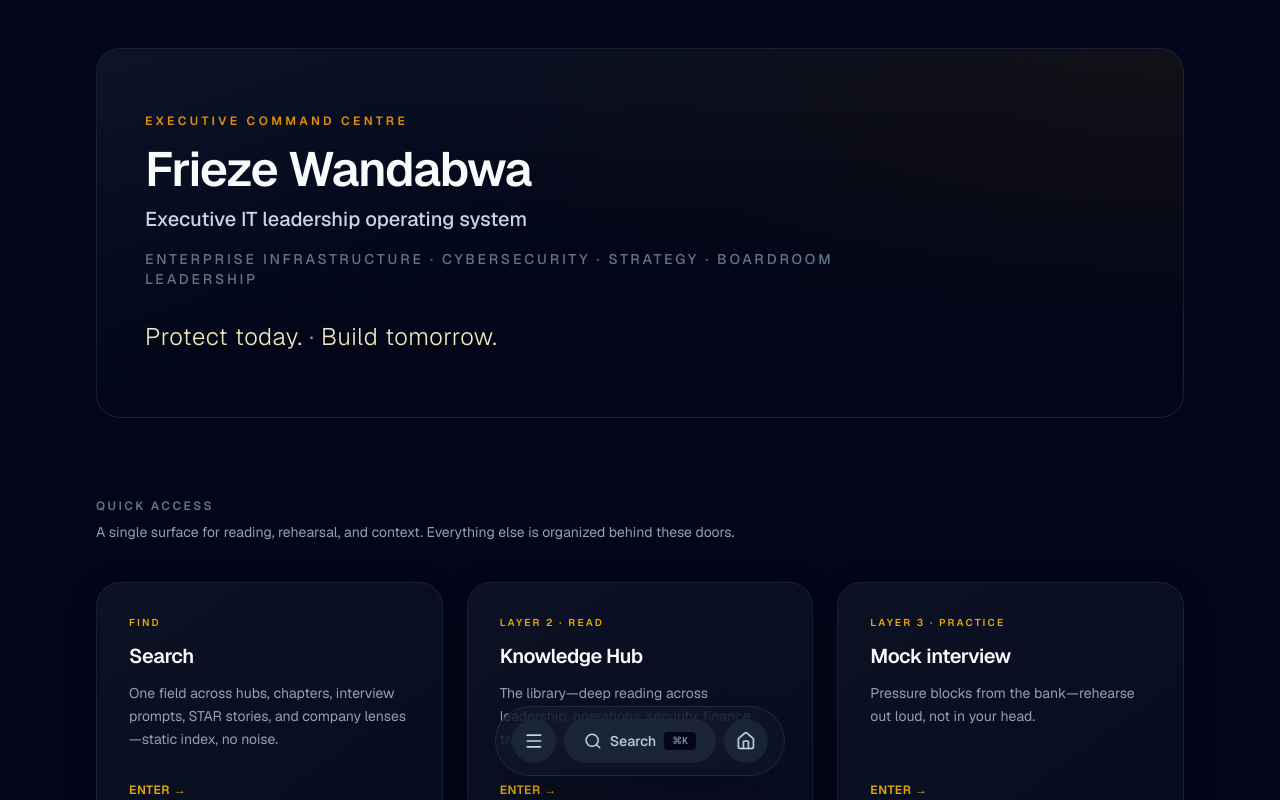
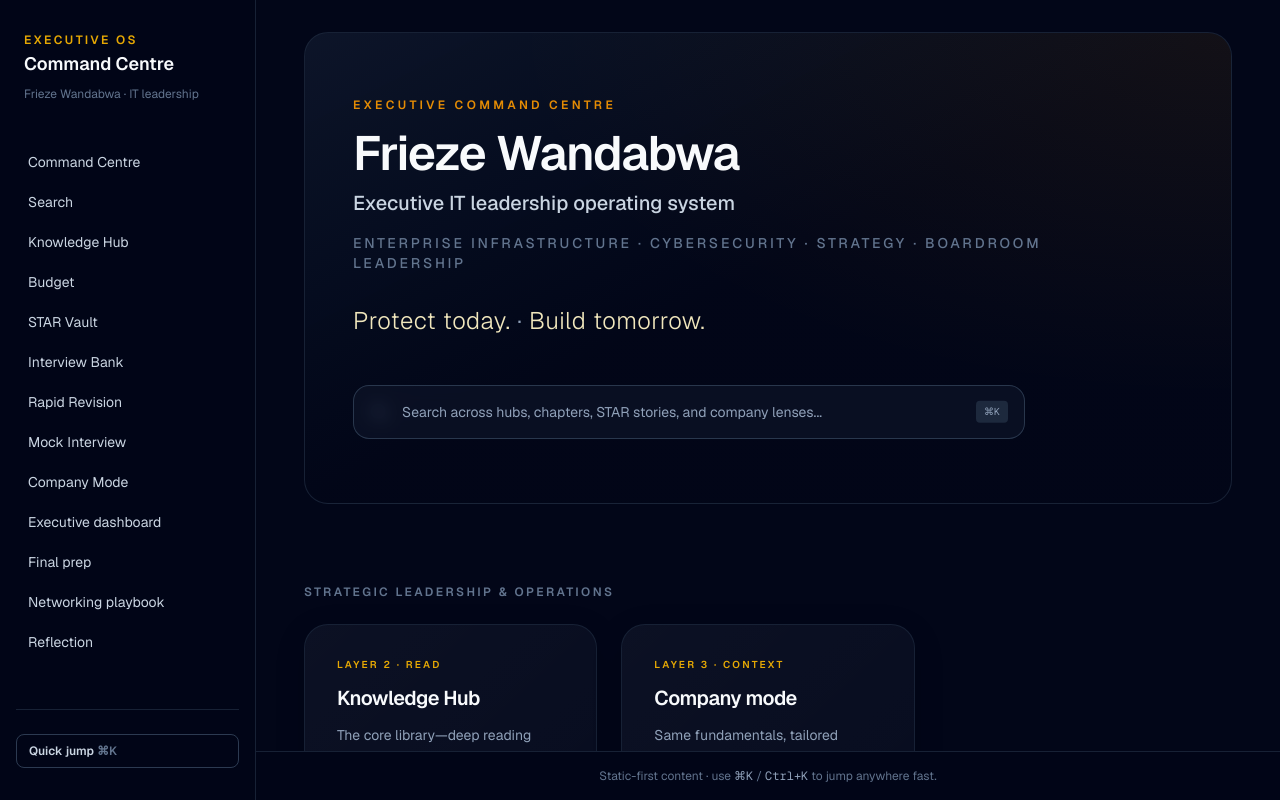
Before and after one commit to FRIEZEWANDABWA/jobrehersal, a Next.js app: page / in a window 1280 px wide. Built offline with nearby package versions, Linux system fonts and the light colour scheme.

Commit message:
feat: context-aware sidebar, categorized home page, global search bar, fix financial link slug

```diff
--- a/app/page.tsx
+++ b/app/page.tsx
@@ -2,6 +2,7 @@ import type { Metadata } from "next";
 import Link from "next/link";
 import { CommandCentreCard } from "@/components/CommandCentreCard";
 import { CommandCentreProgress } from "@/components/CommandCentreProgress";
+import { Search } from "lucide-react";
 
 export const metadata: Metadata = {
   title: "Command Centre",
@@ -24,71 +25,78 @@ const weekFocus = [
   },
 ];
 
-const quickAccess = [
-  {
-    title: "Search",
-    description:
-      "One field across hubs, chapters, interview prompts, STAR stories, and company lenses—static index, no noise.",
-    href: "/search",
-    layer: "Find",
-  },
+// Grouped by Category
+const strategicLeadership = [
   {
     title: "Knowledge Hub",
-    description:
-      "The library—deep reading across leadership, operations, security, finance, transformation, and interview mastery.",
+    description: "The core library—deep reading across leadership, operations, security, transformation, and interview mastery.",
     href: "/knowledge",
     layer: "Layer 2 · Read",
   },
   {
+    title: "Company mode",
+    description: "Same fundamentals, tailored lenses—walk in knowing how the panel thinks.",
+    href: "/company",
+    layer: "Layer 3 · Context",
+  },
+];
+
+const financialManagement = [
+  {
+    title: "Enterprise ICT Budget",
+    description: "Realistic multi-site KES 200M budget structure for executive presentations.",
+    href: "/budget",
+    layer: "Layer 1 · Financials",
+  },
+  {
+    title: "Financial Leadership & Value",
+    description: "CapEx/OpEx, budget ownership, ROI, cost of inaction, and Finance partnership.",
+    href: "/knowledge/financial-management/chapter-1-executive-it-financial-management-budgets",
+    layer: "Layer 2 · Read",
+  },
+];
+
+const interviewRehearsal = [
+  {
     title: "Mock interview",
-    description:
-      "Pressure blocks from the bank—rehearse out loud, not in your head.",
+    description: "Pressure blocks from the bank—rehearse out loud, not in your head.",
     href: "/mock-interview",
     layer: "Layer 3 · Practice",
   },
   {
     title: "STAR vault",
-    description:
-      "Your real stories—structured so they land as executive proof, not anecdotes.",
+    description: "Your real stories—structured so they land as executive proof, not anecdotes.",
     href: "/star-vault",
     layer: "Layer 3 · Stories",
   },
   {
     title: "Rapid revision",
-    description:
-      "Compressed rhythm for the night before—speed without losing judgment.",
+    description: "Compressed rhythm for the night before—speed without losing judgment.",
     href: "/rapid-revision",
     layer: "Layer 3 · Speed",
   },
-  {
-    title: "Company mode",
-    description:
-      "Same fundamentals, tailored lenses—walk in knowing how the panel thinks.",
-    href: "/company",
-    layer: "Layer 3 · Context",
-  },
+];
+
+const analyticsWarRoom = [
   {
     title: "Executive dashboard",
-    description:
-      "Progress metrics and weak-area pressure map—at a glance, no noise.",
+    description: "Progress metrics and weak-area pressure map—at a glance, no noise.",
     href: "/executive-dashboard",
     layer: "Layer 1 · Focus",
   },
   {
     title: "Final 24-hour prep",
-    description:
-      "War mode: openings, closings, last-round trust questions—only what wins the room.",
+    description: "War mode: openings, closings, last-round trust questions—only what wins the room.",
     href: "/final-prep",
     layer: "Layer 4 · War",
   },
   {
     title: "Post-interview reflection",
-    description:
-      "Capture the room while it is vivid—what was asked, what broke, what you will fix next time. Saved locally.",
+    description: "Capture the room while it is vivid—what was asked, what broke, what you will fix.",
     href: "/interview-reflection",
     layer: "Personal Layer",
   },
-] as const;
+];
 
 export default function CommandCentrePage() {
   return (
@@ -117,33 +125,71 @@ export default function CommandCentrePage() {
             <span className="text-slate-400">·</span> Build tomorrow.
           </p>
         </div>
+
+        {/* Global Search Bar */}
+        <div className="relative mt-12 max-w-2xl">
+          <Link href="/search" className="block relative group">
+            <div className="absolute inset-y-0 left-0 flex items-center pl-4 pointer-events-none text-slate-500 group-hover:text-amber-400 transition-colors">
+              <Search size={20} />
+            </div>
+            <div className="w-full rounded-2xl border border-slate-700/80 bg-slate-900/60 py-4 pl-12 pr-4 text-sm text-slate-400 backdrop-blur-sm transition-all group-hover:border-amber-500/50 group-hover:bg-slate-900/80 group-hover:shadow-[0_0_15px_rgba(245,158,11,0.1)]">
+              Search across hubs, chapters, STAR stories, and company lenses...
+              <span className="absolute right-4 top-1/2 -translate-y-1/2 rounded bg-slate-800 px-2 py-1 text-[10px] font-mono text-slate-400">⌘K</span>
+            </div>
+          </Link>
+        </div>
       </header>
 
+      {/* Thematic Categories */}
+      <div className="space-y-16">
+
         <section>
-        <h2 className="text-xs font-semibold uppercase tracking-[0.2em] text-slate-500">
-          Quick access
+          <h2 className="text-xs font-semibold uppercase tracking-[0.2em] text-slate-500 mb-6">
+            Strategic Leadership & Operations
           </h2>
-        <p className="mt-2 max-w-2xl text-sm text-slate-400">
-          A single surface for reading, rehearsal, and context. Everything else is
-          organized behind these doors.
-        </p>
-        <div className="mt-10 grid gap-6 sm:grid-cols-2 xl:grid-cols-3">
-          {quickAccess.map((item) => (
+          <div className="grid gap-6 sm:grid-cols-2 xl:grid-cols-3">
+            {strategicLeadership.map((item) => (
               <CommandCentreCard key={item.href} {...item} />
             ))}
           </div>
-        <p className="mt-8 text-center text-sm text-slate-500">
-          Interview bank lives in the sidebar for filtered drill-down →{" "}
-          <Link
-            href="/interview-bank"
-            className="font-medium text-amber-400/90 hover:text-amber-200"
-          >
-            Open interview bank
-          </Link>
-        </p>
         </section>
 
-      <section className="rounded-3xl border border-slate-800/90 bg-slate-950/40 px-8 py-10 sm:px-10">
+        <section>
+          <h2 className="text-xs font-semibold uppercase tracking-[0.2em] text-amber-500/80 mb-6">
+            Financial Management
+          </h2>
+          <div className="grid gap-6 sm:grid-cols-2 xl:grid-cols-3">
+            {financialManagement.map((item) => (
+              <CommandCentreCard key={item.href} {...item} />
+            ))}
+          </div>
+        </section>
+
+        <section>
+          <h2 className="text-xs font-semibold uppercase tracking-[0.2em] text-emerald-500/80 mb-6">
+            Interview Rehearsal
+          </h2>
+          <div className="grid gap-6 sm:grid-cols-2 xl:grid-cols-3">
+            {interviewRehearsal.map((item) => (
+              <CommandCentreCard key={item.href} {...item} />
+            ))}
+          </div>
+        </section>
+
+        <section>
+          <h2 className="text-xs font-semibold uppercase tracking-[0.2em] text-blue-500/80 mb-6">
+            Analytics & War Room
+          </h2>
+          <div className="grid gap-6 sm:grid-cols-2 xl:grid-cols-3">
+            {analyticsWarRoom.map((item) => (
+              <CommandCentreCard key={item.href} {...item} />
+            ))}
+          </div>
+        </section>
+
+      </div>
+
+      <section className="rounded-3xl border border-slate-800/90 bg-slate-950/40 px-8 py-10 sm:px-10 mt-12">
         <h2 className="text-xs font-semibold uppercase tracking-[0.2em] text-slate-500">
           This week&apos;s focus
         </h2>
@@ -164,13 +210,6 @@ export default function CommandCentrePage() {
             </li>
           ))}
         </ul>
-        <p className="mt-6 text-xs text-slate-600">
-          Edit the three focus links in{" "}
-          <code className="rounded bg-slate-900 px-1.5 py-0.5 text-[11px] text-slate-400">
-            app/page.tsx
-          </code>{" "}
-          as your priorities shift.
-        </p>
       </section>
 
       <CommandCentreProgress />
--- a/components/AppShell.tsx
+++ b/components/AppShell.tsx
@@ -1,11 +1,13 @@
 "use client";
 
+import Link from "next/link";
 import { useCallback, useEffect, useReducer, useState } from "react";
 import { usePathname } from "next/navigation";
 import { AnimatePresence, motion } from "framer-motion";
 import { CommandPalette } from "@/components/CommandPalette";
 import { NavigationDrawer } from "@/components/NavigationDrawer";
 import { FloatingDock } from "@/components/FloatingDock";
+import { mainNav } from "@/lib/navigation";
 
 type PaletteState = { open: boolean; instanceKey: number };
 
@@ -52,6 +54,13 @@ export function AppShell({ children }: { children: React.ReactNode }) {
     return () => document.removeEventListener("keydown", onKey);
   }, [togglePalette]);
 
+  // Context-aware logic: Hide sidebar and show immersive dock when reading documents.
+  const isReadingMode =
+    pathname === "/budget" ||
+    pathname === "/star-vault" ||
+    pathname === "/rapid-revision" ||
+    (pathname.startsWith("/knowledge/") && pathname.split("/").length > 3);
+
   return (
     <>
       <CommandPalette
@@ -59,12 +68,92 @@ export function AppShell({ children }: { children: React.ReactNode }) {
         onClose={closePalette}
         instanceKey={palette.instanceKey}
       />
-      <NavigationDrawer isOpen={drawerOpen} onClose={closeDrawer} />
+      {isReadingMode && <NavigationDrawer isOpen={drawerOpen} onClose={closeDrawer} />}
 
-      <div className="flex h-dvh max-h-dvh min-h-0 w-full flex-col overflow-hidden bg-slate-950 text-slate-100 relative">
+      <div className={`flex h-dvh max-h-dvh min-h-0 w-full overflow-hidden bg-slate-950 text-slate-100 relative ${isReadingMode ? 'flex-col' : 'flex-1'}`}>
+
+        {/* Permanent Sidebar (Only visible when NOT in reading mode) */}
+        {!isReadingMode && (
+          <aside className="hidden h-full min-h-0 w-64 shrink-0 flex-col overflow-y-auto overscroll-y-contain border-r border-slate-800/80 bg-slate-950/95 px-4 py-8 lg:flex">
+            <div className="px-2">
+              <Link href="/" className="block">
+                <p className="text-xs font-semibold uppercase tracking-[0.2em] text-amber-400/90">
+                  Executive OS
+                </p>
+                <p className="mt-1 text-lg font-semibold leading-snug text-slate-50">
+                  Command Centre
+                </p>
+                <p className="mt-2 text-xs leading-relaxed text-slate-500">
+                  Frieze Wandabwa · IT leadership
+                </p>
+              </Link>
+            </div>
+            <nav className="mt-10 flex-1 space-y-1" aria-label="Primary">
+              {mainNav.map((item) => (
+                <Link
+                  key={item.href}
+                  href={item.href}
+                  className="block rounded-lg px-3 py-2 text-sm text-slate-300 transition hover:bg-slate-800/80 hover:text-white"
+                >
+                  {item.label}
+                </Link>
+              ))}
+            </nav>
+            <div className="mt-8 space-y-3 border-t border-slate-800/80 pt-6">
+              <button
+                type="button"
+                onClick={openPalette}
+                className="w-full rounded-lg border border-slate-700/90 px-3 py-2 text-left text-xs font-semibold text-slate-300 transition hover:border-amber-500/45 hover:text-white"
+              >
+                Quick jump <span className="text-slate-500">⌘K</span>
+              </button>
+            </div>
+          </aside>
+        )}
+
+        <div className={`flex min-h-0 min-w-0 flex-1 flex-col overflow-hidden relative`}>
+          {/* Mobile Header (Only visible when NOT in reading mode) */}
+          {!isReadingMode && (
+            <header className="shrink-0 border-b border-slate-800/80 bg-slate-950/95 px-4 py-4 backdrop-blur lg:hidden z-20 relative">
+              <div className="flex items-start justify-between gap-3">
+                <Link href="/" className="min-w-0">
+                  <p className="truncate text-sm font-semibold text-slate-50">
+                    Command Centre
+                  </p>
+                  <p className="truncate text-xs text-slate-500">
+                    Executive IT leadership OS
+                  </p>
+                </Link>
+                <div className="flex shrink-0 flex-col items-end gap-2">
+                  <button
+                    type="button"
+                    onClick={openPalette}
+                    className="rounded-lg border border-slate-700/90 px-2.5 py-1.5 text-[11px] font-semibold text-slate-300 hover:border-amber-500/45 hover:text-white"
+                  >
+                    ⌘K
+                  </button>
+                </div>
+              </div>
+              <nav
+                className="mt-3 flex gap-2 overflow-x-auto pb-1 text-xs no-scrollbar"
+                aria-label="Primary mobile"
+              >
+                {mainNav.map((item) => (
+                  <Link
+                    key={item.href}
+                    href={item.href}
+                    className="shrink-0 rounded-full border border-slate-700/80 px-3 py-1 text-slate-200 hover:border-amber-500/50 hover:text-white"
+                  >
+                    {item.label}
+                  </Link>
+                ))}
+              </nav>
+            </header>
+          )}
+
           <main
             id="main-scroll-container"
-          className="min-h-0 flex-1 overflow-y-auto overscroll-y-contain px-4 py-12 sm:px-8 lg:px-16 xl:px-24 mx-auto w-full max-w-7xl relative no-scrollbar"
+            className={`min-h-0 flex-1 overflow-y-auto overscroll-y-contain px-4 py-8 sm:px-8 lg:px-12 relative no-scrollbar ${isReadingMode ? 'max-w-7xl mx-auto w-full xl:px-24' : ''}`}
           >
             <AnimatePresence mode="wait">
               <motion.div
@@ -73,14 +162,28 @@ export function AppShell({ children }: { children: React.ReactNode }) {
                 animate={{ opacity: 1, y: 0 }}
                 exit={{ opacity: 0, y: -8 }}
                 transition={{ duration: 0.2, ease: "easeOut" }}
-              className="h-full pb-32" // Padding bottom to avoid content hiding behind the dock
+                className={`h-full ${isReadingMode ? 'pb-32' : ''}`}
               >
                 {children}
               </motion.div>
             </AnimatePresence>
           </main>
 
+          {/* Floating Dock (Only visible in reading mode) */}
+          {isReadingMode && (
             <FloatingDock onOpenMenu={openDrawer} onOpenPalette={openPalette} />
+          )}
+
+          {/* Standard Footer (Only visible when NOT in reading mode) */}
+          {!isReadingMode && (
+            <footer className="shrink-0 border-t border-slate-800/80 bg-slate-950/95 px-4 py-4 text-center text-xs text-slate-500 sm:px-6 lg:px-12 z-20 relative">
+              Static-first content · use{" "}
+              <span className="font-mono text-slate-400">⌘K</span> /{" "}
+              <span className="font-mono text-slate-400">Ctrl+K</span> to jump anywhere
+              fast.
+            </footer>
+          )}
+        </div>
       </div>
     </>
   );
```
Lines whose indentation alone changed are shown as unchanged.
